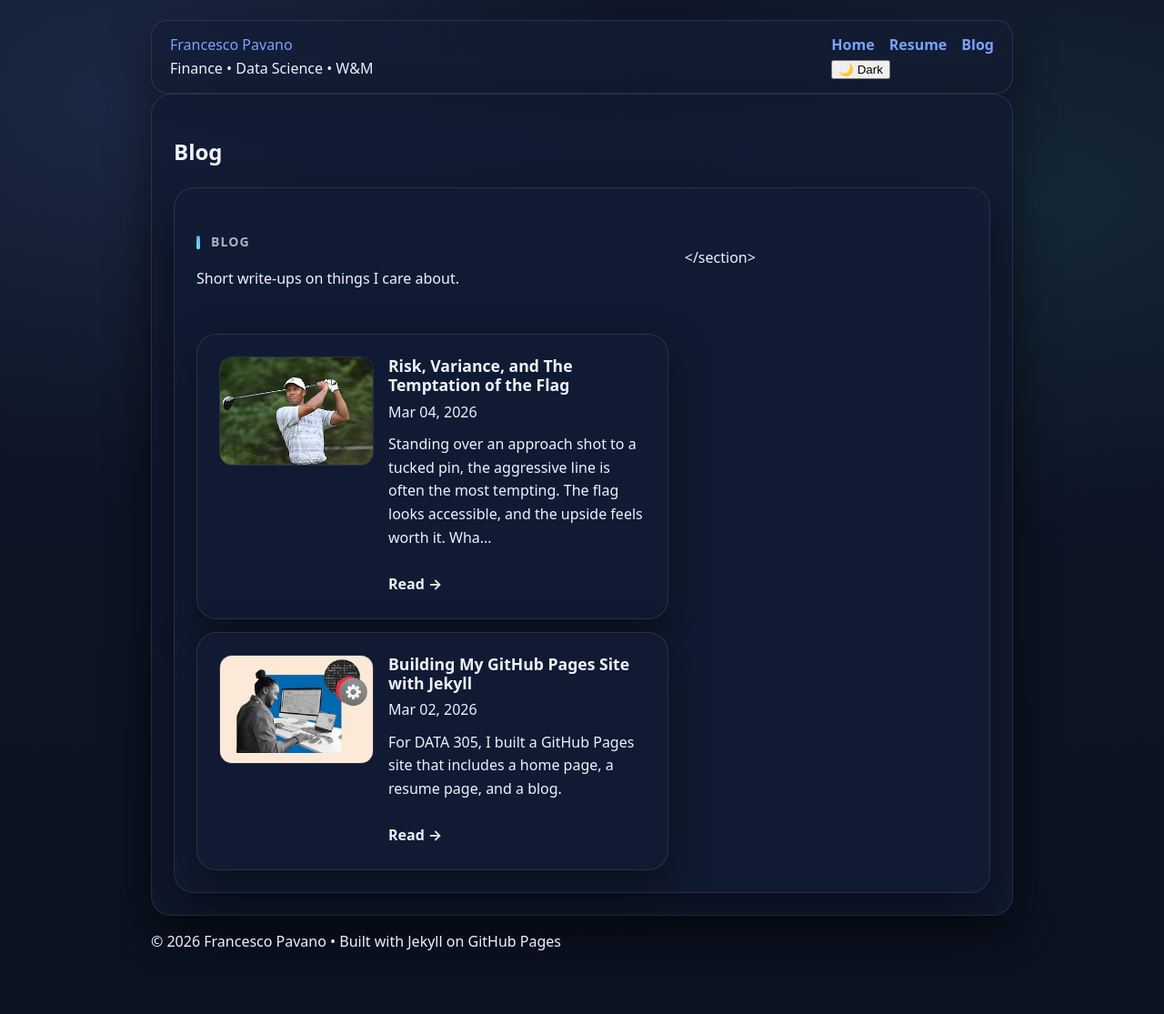
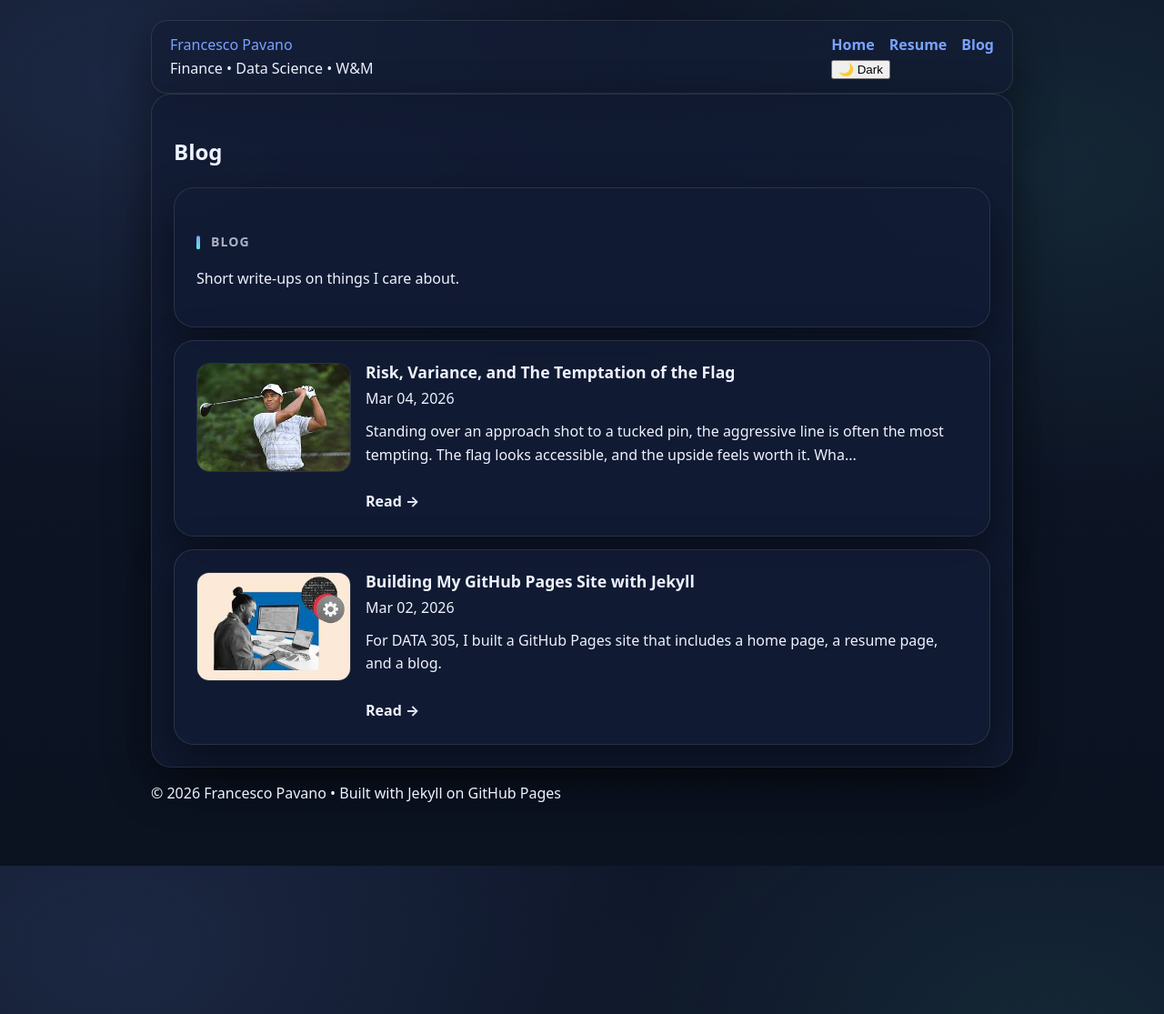
Before and after one commit to fjpavano/DATA-305-Assignment-2, a Jekyll site: the page built from blog.md, in a window 1280 px wide. Shown: the whole page at 91% size. Built offline with Jekyll 4.4.1, drawn with Linux system fonts in a browser that asks for light colours.

Commit message:
Update blog.md

```diff
--- a/blog.md
+++ b/blog.md
@@ -8,9 +8,8 @@ permalink: /blog/
   <div class="blog-hero">
     <div class="blog-hero__text">
       <h1 class="section-title">Blog</h1>
-      <p class="muted">
-        Short write-ups on things I care about.
-      </p>
+      <p class="muted">Short write-ups on things I care about.</p>
+    </div>
   </div>
 </section>
 
```
